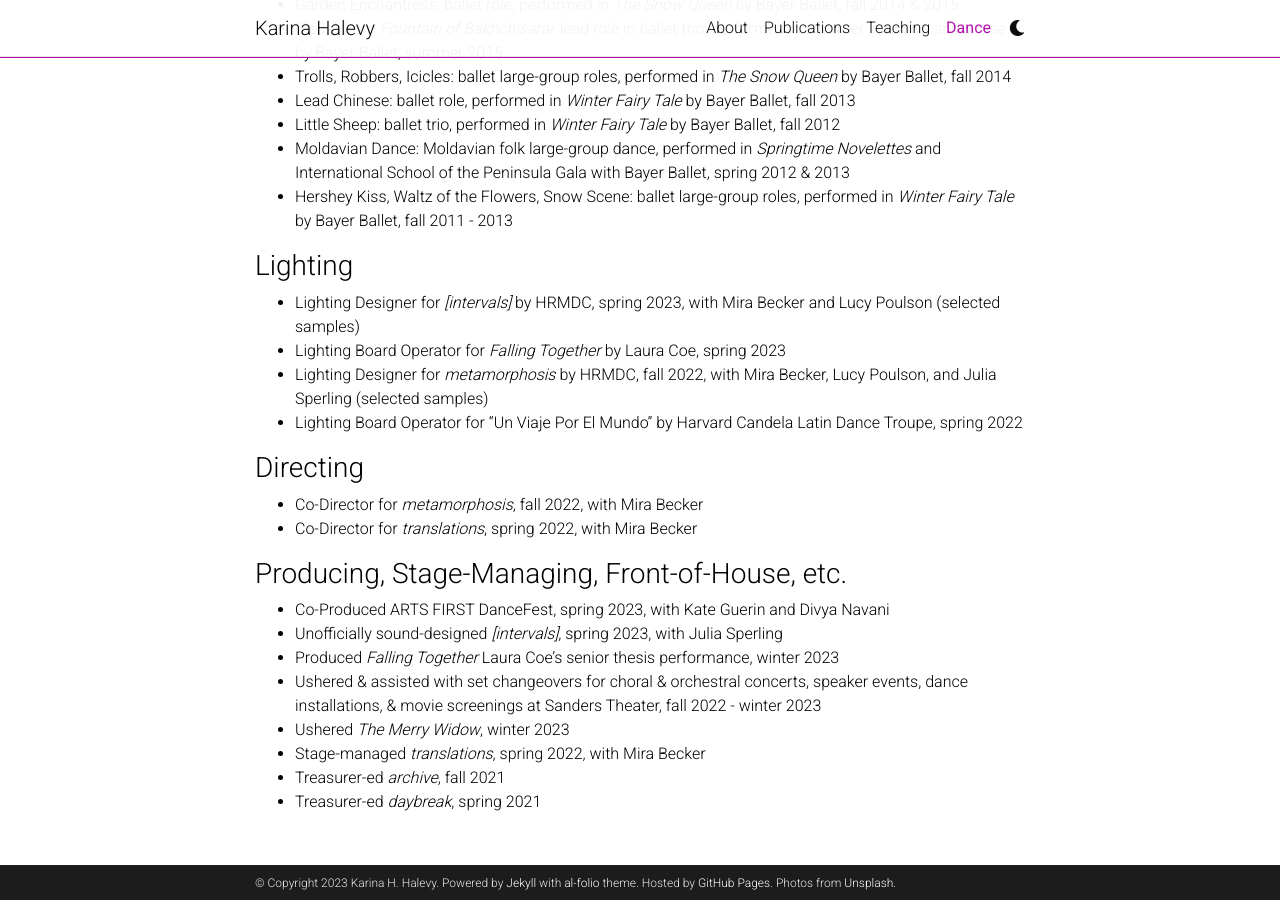
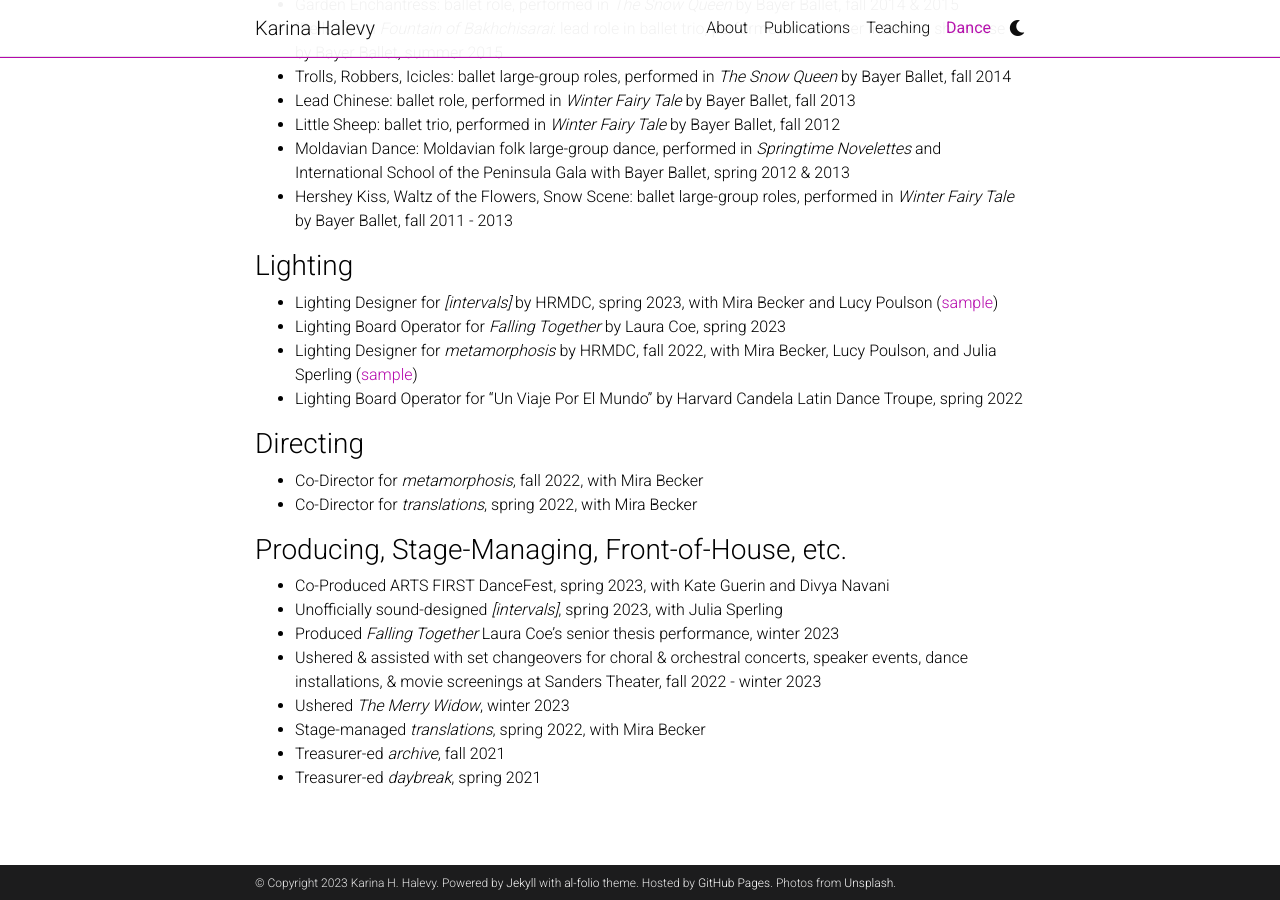
Before and after one commit to ENSCMA2/enscma2.github.io, a Jekyll site: the page built from _pages/dance.md, in a window 1280 px wide and 900 px high, scrolled down 1763 px. Built offline with Jekyll 4.4.1, drawn with Linux system fonts in a browser that asks for light colours; comment, search, counter and statistics services are not loaded; a style sheet for code colours, icons or effects is not loaded.

Commit message:
Update dance.md

```diff
--- a/_pages/dance.md
+++ b/_pages/dance.md
@@ -59,9 +59,9 @@ nav_order: 6
 - Hershey Kiss, Waltz of the Flowers, Snow Scene: ballet large-group roles, performed in *Winter Fairy Tale* by Bayer Ballet, fall 2011 - 2013
 
 ### Lighting
-- Lighting Designer for *[intervals]* by HRMDC, spring 2023, with Mira Becker and Lucy Poulson (selected samples)
+- Lighting Designer for *[intervals]* by HRMDC, spring 2023, with Mira Becker and Lucy Poulson ([sample](https://youtu.be/nfUNlmmZ1N8))
 - Lighting Board Operator for *Falling Together* by Laura Coe, spring 2023
-- Lighting Designer for *metamorphosis* by HRMDC, fall 2022, with Mira Becker, Lucy Poulson, and Julia Sperling (selected samples)
+- Lighting Designer for *metamorphosis* by HRMDC, fall 2022, with Mira Becker, Lucy Poulson, and Julia Sperling ([sample](https://youtu.be/Lb8MAVKG4l8))
 - Lighting Board Operator for "Un Viaje Por El Mundo" by Harvard Candela Latin Dance Troupe, spring 2022
 
 ### Directing
```
